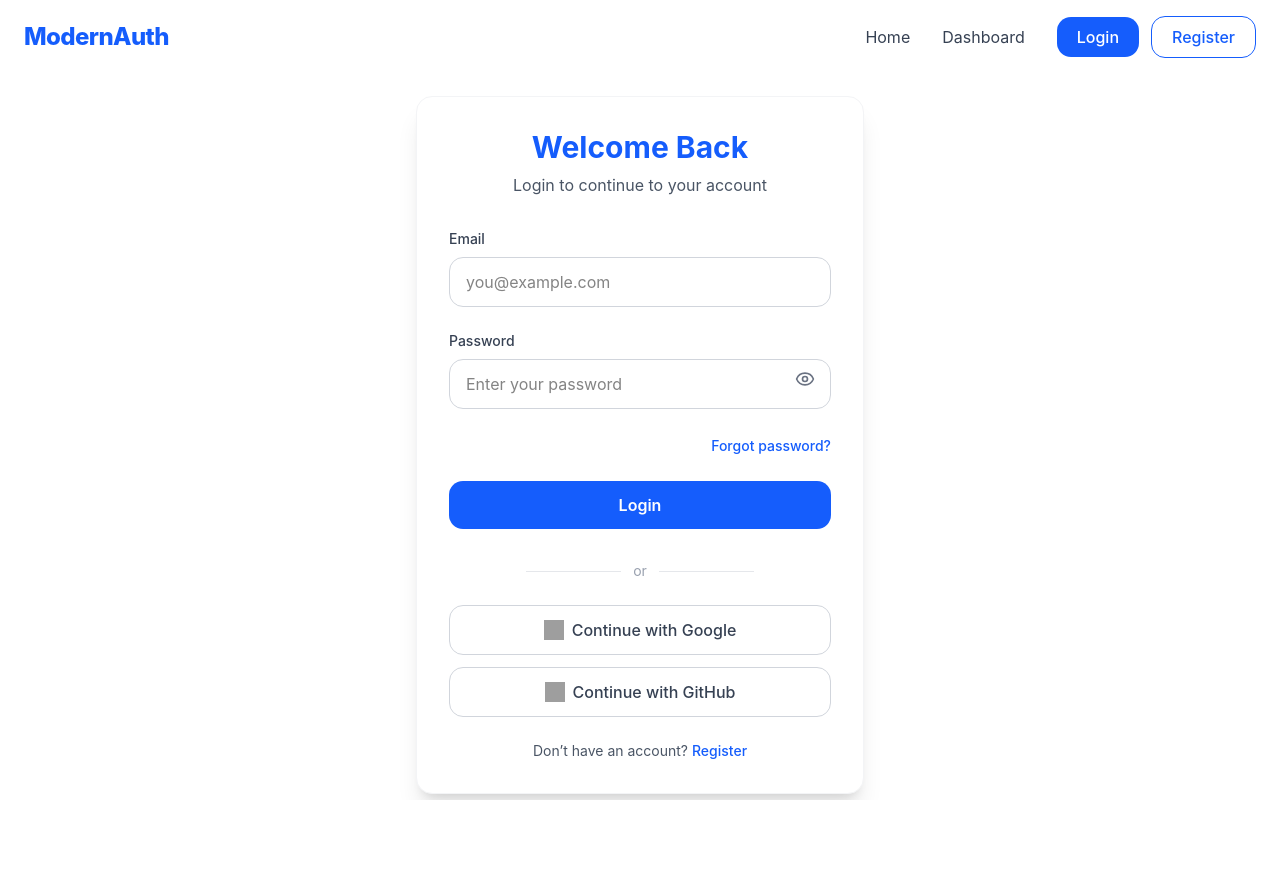
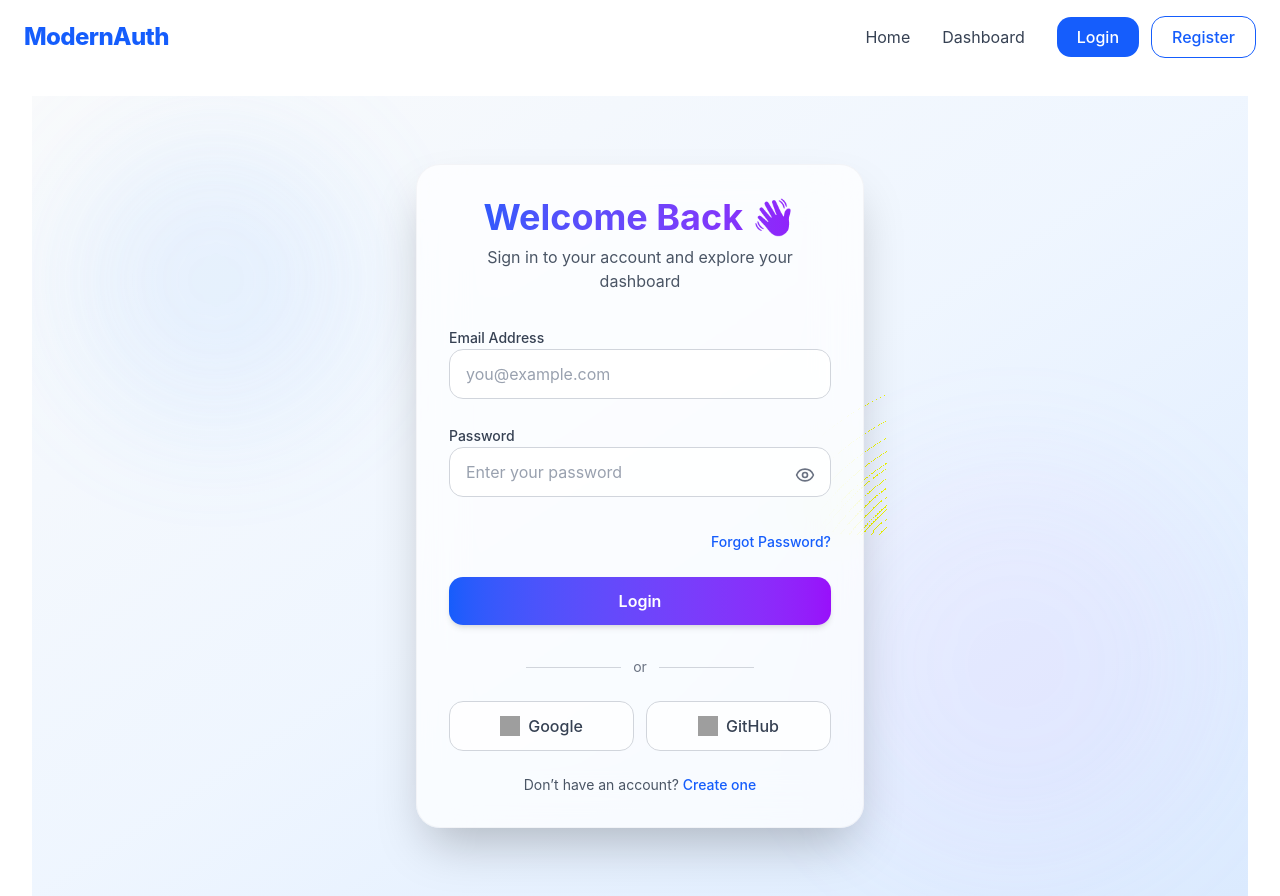
Before and after one commit to Clinton1029/modern-auth-app, a Next.js app: page /login in a window 1280 px wide. Before the commit the page ends 800 px from the top, so only its background shows below. Built offline with nearby package versions, Linux system fonts and the light colour scheme; grey boxes are pictures that could not be loaded.

Commit message:
updated a login

```diff
--- a/app/login/page.jsx
+++ b/app/login/page.jsx
@@ -3,13 +3,13 @@
 import { useState } from "react";
 import Link from "next/link";
 import { useForm } from "react-hook-form";
+import { z } from "zod";
 import { zodResolver } from "@hookform/resolvers/zod";
 import { motion } from "framer-motion";
-import { z } from "zod";
-import { Eye, EyeOff } from "lucide-react";
+import { Eye, EyeOff, Loader2 } from "lucide-react";
 
 const loginSchema = z.object({
-  email: z.string().email("Please enter a valid email"),
+  email: z.string().email("Enter a valid email address"),
   password: z.string().min(6, "Password must be at least 6 characters"),
 });
 
@@ -25,70 +25,85 @@ export default function LoginPage() {
   });
 
   const onSubmit = async (data) => {
-    console.log("Login data:", data);
-    // Later, we'll connect this to NextAuth
+    console.log("Login Data:", data);
+    // Connect with NextAuth or custom backend later
   };
 
   return (
-    <motion.section
-      initial={{ opacity: 0, y: 40 }}
-      animate={{ opacity: 1, y: 0 }}
-      transition={{ duration: 0.6 }}
-      className="flex flex-col items-center justify-center min-h-[80vh] px-4"
-    >
-      <div className="w-full max-w-md bg-white rounded-2xl shadow-xl p-8 border border-gray-100">
+    <div className="relative flex items-center justify-center min-h-screen bg-gradient-to-br from-gray-50 via-blue-50 to-blue-100 dark:from-gray-900 dark:via-gray-950 dark:to-gray-900">
+      {/* Animated background circles */}
+      <motion.div
+        initial={{ opacity: 0 }}
+        animate={{ opacity: 1 }}
+        className="absolute inset-0 overflow-hidden"
+      >
+        <div className="absolute w-72 h-72 bg-blue-300/20 dark:bg-blue-500/10 rounded-full blur-3xl top-10 left-10 animate-pulse"></div>
+        <div className="absolute w-96 h-96 bg-purple-300/20 dark:bg-purple-500/10 rounded-full blur-3xl bottom-10 right-10 animate-pulse delay-700"></div>
+      </motion.div>
+
+      {/* Main Card */}
+      <motion.div
+        initial={{ opacity: 0, scale: 0.95, y: 30 }}
+        animate={{ opacity: 1, scale: 1, y: 0 }}
+        transition={{ duration: 0.6, ease: "easeOut" }}
+        className="relative z-10 w-full max-w-md backdrop-blur-xl bg-white/70 dark:bg-gray-900/60 border border-gray-200/40 dark:border-gray-800/40 shadow-2xl rounded-3xl p-8"
+      >
         {/* Header */}
         <div className="text-center mb-8">
-          <h1 className="text-3xl font-bold text-blue-600 mb-2">Welcome Back</h1>
-          <p className="text-gray-600">Login to continue to your account</p>
+          <h1 className="text-4xl font-bold bg-gradient-to-r from-blue-600 to-purple-600 bg-clip-text text-transparent">
+            Welcome Back 👋
+          </h1>
+          <p className="text-gray-600 dark:text-gray-400 mt-2">
+            Sign in to your account and explore your dashboard
+          </p>
         </div>
 
         {/* Form */}
         <form onSubmit={handleSubmit(onSubmit)} className="space-y-6">
           {/* Email */}
-          <div>
-            <label className="block text-sm font-medium text-gray-700 mb-2">
-              Email
+          <div className="space-y-2">
+            <label className="text-sm font-medium text-gray-700 dark:text-gray-300">
+              Email Address
             </label>
             <input
               type="email"
               placeholder="you@example.com"
               {...register("email")}
-              className={`w-full px-4 py-3 rounded-xl border ${
-                errors.email ? "border-red-500" : "border-gray-300"
-              } focus:ring-2 focus:ring-blue-500 outline-none transition`}
+              className={`w-full px-4 py-3 rounded-xl bg-white/80 dark:bg-gray-800/60 border ${
+                errors.email
+                  ? "border-red-500 focus:ring-red-500"
+                  : "border-gray-300 dark:border-gray-700 focus:ring-blue-500"
+              } text-gray-800 dark:text-gray-100 placeholder-gray-400 focus:outline-none focus:ring-2 transition`}
             />
             {errors.email && (
-              <p className="text-red-500 text-sm mt-1">
-                {errors.email.message}
-              </p>
+              <p className="text-sm text-red-500">{errors.email.message}</p>
             )}
           </div>
 
           {/* Password */}
-          <div className="relative">
-            <label className="block text-sm font-medium text-gray-700 mb-2">
+          <div className="space-y-2 relative">
+            <label className="text-sm font-medium text-gray-700 dark:text-gray-300">
               Password
             </label>
             <input
               type={showPassword ? "text" : "password"}
               placeholder="Enter your password"
               {...register("password")}
-              className={`w-full px-4 py-3 rounded-xl border ${
-                errors.password ? "border-red-500" : "border-gray-300"
-              } focus:ring-2 focus:ring-blue-500 outline-none transition`}
+              className={`w-full px-4 py-3 rounded-xl bg-white/80 dark:bg-gray-800/60 border ${
+                errors.password
+                  ? "border-red-500 focus:ring-red-500"
+                  : "border-gray-300 dark:border-gray-700 focus:ring-blue-500"
+              } text-gray-800 dark:text-gray-100 placeholder-gray-400 focus:outline-none focus:ring-2 transition`}
             />
             <button
               type="button"
               onClick={() => setShowPassword(!showPassword)}
-              className="absolute right-4 top-[38px] text-gray-500 hover:text-gray-700"
+              className="absolute right-4 top-[42px] text-gray-500 hover:text-gray-700 dark:hover:text-gray-300 transition"
             >
               {showPassword ? <EyeOff size={20} /> : <Eye size={20} />}
             </button>
             {errors.password && (
-              <p className="text-red-500 text-sm mt-1">
-                {errors.password.message}
-              </p>
+              <p className="text-sm text-red-500">{errors.password.message}</p>
             )}
           </div>
 
@@ -96,60 +111,74 @@ export default function LoginPage() {
           <div className="text-right">
             <Link
               href="/forgot-password"
-              className="text-blue-600 hover:text-blue-700 text-sm font-medium"
+              className="text-sm text-blue-600 dark:text-blue-400 hover:underline font-medium"
             >
-              Forgot password?
+              Forgot Password?
             </Link>
           </div>
 
-          {/* Submit Button */}
-          <button
+          {/* Login Button */}
+          <motion.button
             type="submit"
             disabled={isSubmitting}
-            className="w-full py-3 bg-blue-600 text-white rounded-xl font-semibold hover:bg-blue-700 transition disabled:opacity-70"
+            whileHover={{ scale: 1.03 }}
+            whileTap={{ scale: 0.98 }}
+            className="w-full py-3 bg-gradient-to-r from-blue-600 to-purple-600 text-white rounded-xl font-semibold shadow-md hover:shadow-lg transition disabled:opacity-70 flex items-center justify-center gap-2"
           >
-            {isSubmitting ? "Logging in..." : "Login"}
-          </button>
+            {isSubmitting ? (
+              <>
+                <Loader2 className="animate-spin w-5 h-5" /> Logging in...
+              </>
+            ) : (
+              "Login"
+            )}
+          </motion.button>
         </form>
 
         {/* Divider */}
-        <div className="flex items-center justify-center mt-8">
-          <div className="h-px bg-gray-200 w-1/4"></div>
-          <span className="px-3 text-gray-400 text-sm">or</span>
-          <div className="h-px bg-gray-200 w-1/4"></div>
+        <div className="flex items-center justify-center mt-8 gap-3">
+          <div className="h-px bg-gray-300 dark:bg-gray-700 w-1/4"></div>
+          <span className="text-gray-500 dark:text-gray-400 text-sm">or</span>
+          <div className="h-px bg-gray-300 dark:bg-gray-700 w-1/4"></div>
         </div>
 
-        {/* OAuth Buttons */}
-        <div className="mt-6 space-y-3">
-          <button className="w-full py-3 border border-gray-300 rounded-xl font-medium text-gray-700 hover:bg-gray-50 transition flex items-center justify-center gap-2">
+        {/* Social Login */}
+        <div className="mt-6 grid grid-cols-1 sm:grid-cols-2 gap-3">
+          <motion.button
+            whileHover={{ scale: 1.03 }}
+            className="flex items-center justify-center gap-2 border border-gray-300 dark:border-gray-700 py-3 rounded-xl bg-white/70 dark:bg-gray-800/60 hover:bg-gray-50 dark:hover:bg-gray-800 transition text-gray-700 dark:text-gray-200 font-medium"
+          >
             <img
               src="https://cdn.jsdelivr.net/gh/devicons/devicon/icons/google/google-original.svg"
               alt="Google"
               className="w-5 h-5"
             />
-            Continue with Google
-          </button>
-          <button className="w-full py-3 border border-gray-300 rounded-xl font-medium text-gray-700 hover:bg-gray-50 transition flex items-center justify-center gap-2">
+            Google
+          </motion.button>
+          <motion.button
+            whileHover={{ scale: 1.03 }}
+            className="flex items-center justify-center gap-2 border border-gray-300 dark:border-gray-700 py-3 rounded-xl bg-white/70 dark:bg-gray-800/60 hover:bg-gray-50 dark:hover:bg-gray-800 transition text-gray-700 dark:text-gray-200 font-medium"
+          >
             <img
               src="https://cdn.jsdelivr.net/gh/devicons/devicon/icons/github/github-original.svg"
               alt="GitHub"
               className="w-5 h-5"
             />
-            Continue with GitHub
-          </button>
+            GitHub
+          </motion.button>
         </div>
 
-        {/* Register Link */}
-        <p className="text-center text-gray-600 text-sm mt-6">
+        {/* Sign Up Link */}
+        <p className="text-center text-gray-600 dark:text-gray-400 text-sm mt-6">
           Don’t have an account?{" "}
           <Link
             href="/register"
-            className="text-blue-600 font-medium hover:text-blue-700"
+            className="text-blue-600 dark:text-blue-400 font-medium hover:underline"
           >
-            Register
+            Create one
           </Link>
         </p>
-      </div>
-    </motion.section>
+      </motion.div>
+    </div>
   );
 }
```
